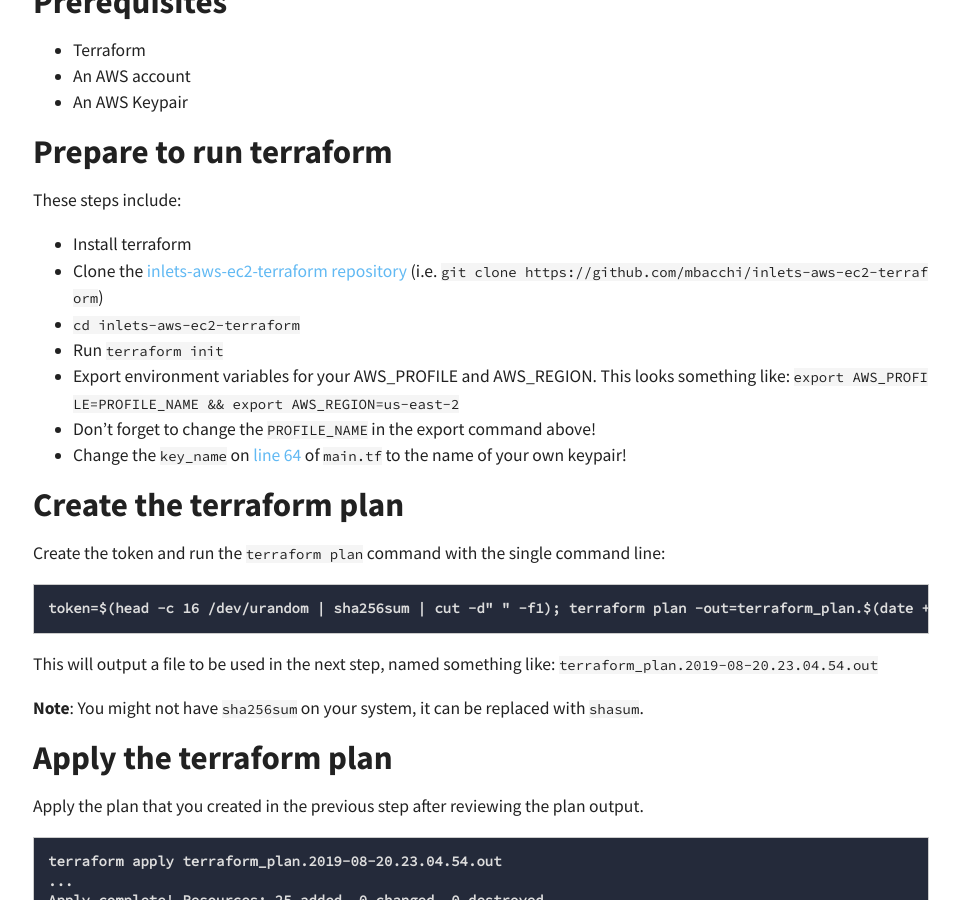
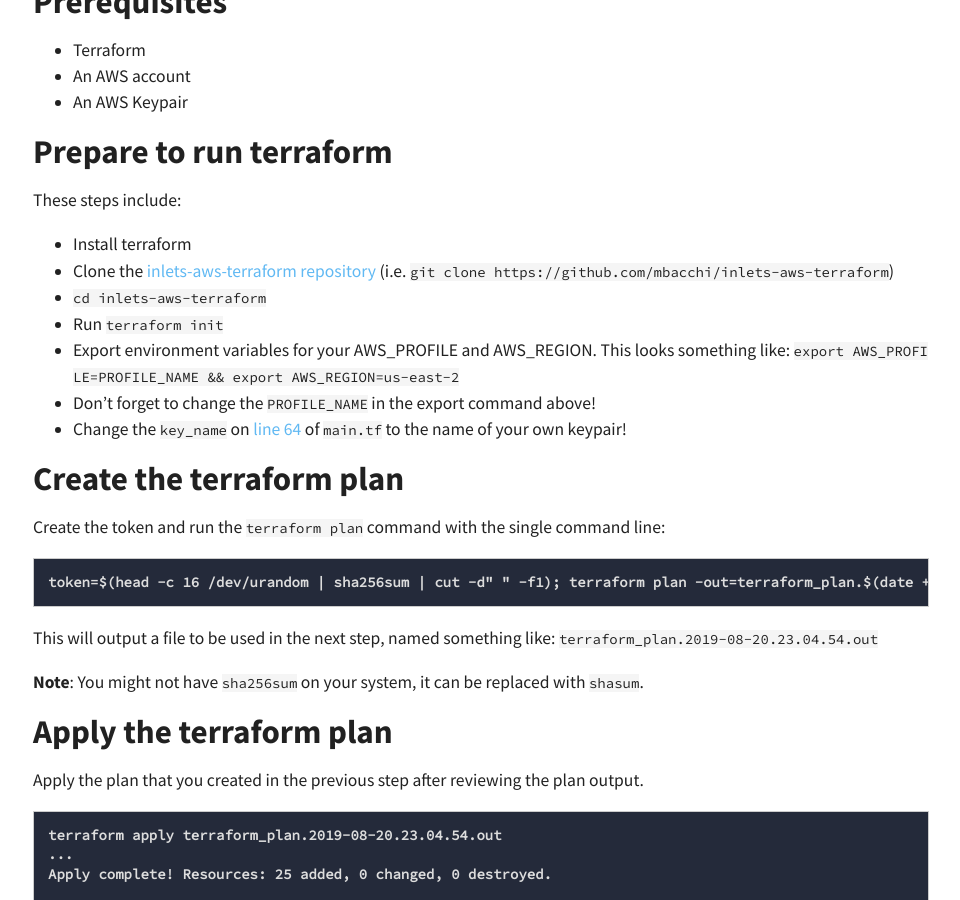
Before and after one commit to mbacchi/mbacchi.github.io, a Jekyll site: the page built from _posts/2019-08-21-inlets-aws-ec2.md, in a window 1280 px wide and 900 px high, scrolled down 1630 px. Shown: the whole window, without its empty margins (159-1119 px from the left). Built offline with Jekyll 4.4.1, drawn with Linux system fonts in a browser that asks for light colours; comment, search, counter and statistics services are not loaded; some of the changed text lies outside the part shown.

Commit message:
rename repository to match github

```diff
--- a/_posts/2019-08-21-inlets-aws-ec2.md
+++ b/_posts/2019-08-21-inlets-aws-ec2.md
@@ -74,7 +74,7 @@ project. Lets see if we can do this with less effort using Terraform.
 
 The terraform equivalent to setup an EC2 instance with all the plumbing is quite
 a bit more concise. You can view the Terraform I wrote in [this
-repository](https://github.com/mbacchi/inlets-aws-ec2-terraform).
+repository](https://github.com/mbacchi/inlets-aws-terraform).
 
 **Note**: We don't create an AWS keypair in Terraform, I consider that bad form.
 In order to avoid any security concerns we expect that you use a keypair
@@ -93,15 +93,15 @@ to use the CLI.
 These steps include:
 
 * Install terraform
-* Clone the [inlets-aws-ec2-terraform
-repository](https://github.com/mbacchi/inlets-aws-ec2-terraform) (i.e. `git clone https://github.com/mbacchi/inlets-aws-ec2-terraform`)
-* `cd inlets-aws-ec2-terraform`
+* Clone the [inlets-aws-terraform
+repository](https://github.com/mbacchi/inlets-aws-terraform) (i.e. `git clone https://github.com/mbacchi/inlets-aws-terraform`)
+* `cd inlets-aws-terraform`
 * Run `terraform init`
 * Export environment variables for your AWS_PROFILE and AWS_REGION. This looks
   something like: `export AWS_PROFILE=PROFILE_NAME && export AWS_REGION=us-east-2`
 * Don't forget to change the `PROFILE_NAME` in the export command above!
 * Change the `key_name` on [line
-64](https://github.com/mbacchi/inlets-aws-ec2-terraform/blob/master/main.tf#L64)
+64](https://github.com/mbacchi/inlets-aws-terraform/blob/master/main.tf#L64)
 of `main.tf` to the name of your own keypair!
 
 ### Create the terraform plan
@@ -178,4 +178,4 @@ application that was running locally only.
 ## Remove the Terraformed infrastructure
 
 When you want to remove this infrastructure, run `terraform destroy` from the
-cloned `inlets-aws-ec2-terraform` directory where you ran `terraform apply` etc.
+cloned `inlets-aws-terraform` directory where you ran `terraform apply` etc.
```
